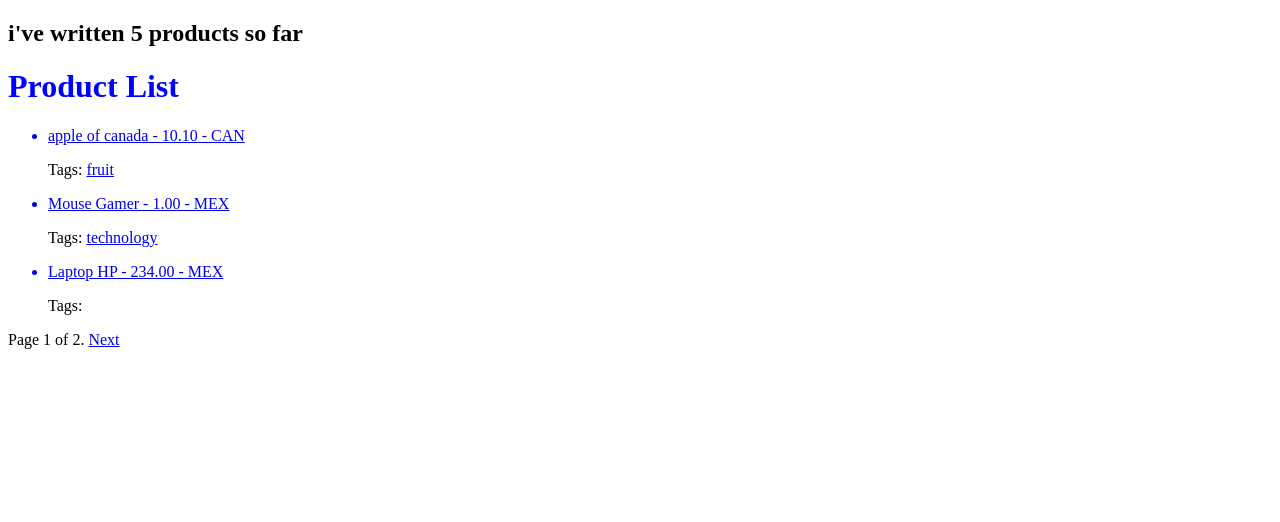
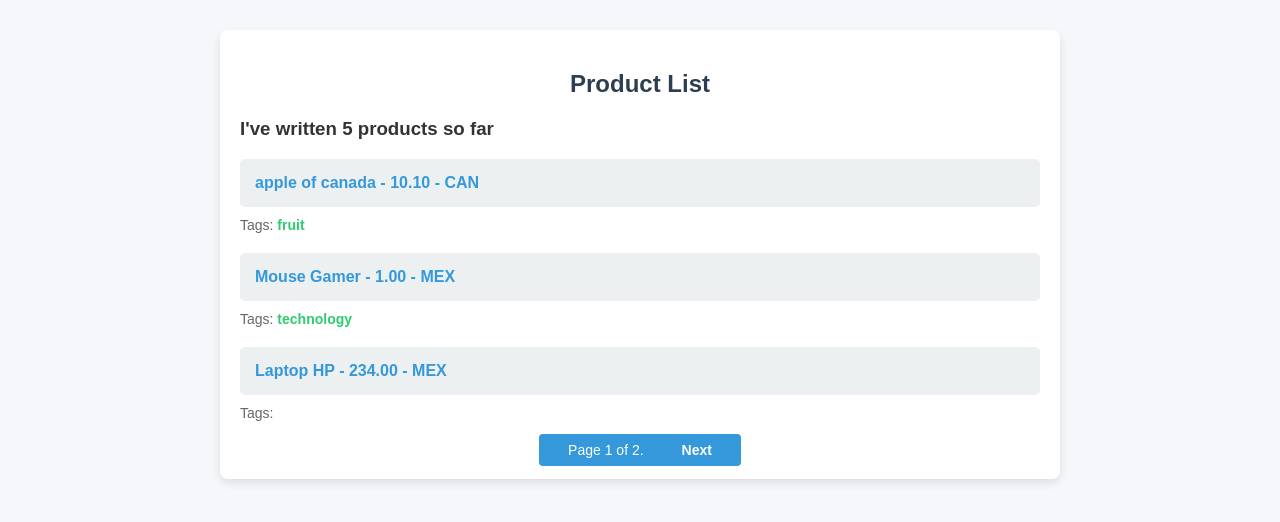
Before and after one commit to UrielMartinez21/Product-application, a Django app: page / in a window 1280 px wide. Shown: the top 522 px of the page. Run offline with Django 5.2, Linux system fonts and the light colour scheme; data comes from the database, SQL or seed files in the repository; parts of the project's set-up code (start-up, migrations or seed data) failed here and were passed over.

Commit message:
chore(styles): added new styles

```diff
--- a/static/css/main.css
+++ b/static/css/main.css
@@ -1,3 +1,84 @@
-h1 {
-    color: blue;
+/* main.css */
+
+body {
+    font-family: 'Arial', sans-serif;
+    margin: 0;
+    padding: 0;
+    background-color: #f5f7fa;
+    color: #333;
 }
+
+h2 {
+    text-align: center;
+    margin-top: 20px;
+    color: #2c3e50;
+}
+
+#content {
+    max-width: 800px;
+    margin: 30px auto;
+    background: #ffffff;
+    padding: 20px;
+    border-radius: 8px;
+    box-shadow: 0 4px 10px rgba(0, 0, 0, 0.1);
+}
+
+ul {
+    list-style-type: none;
+    padding: 0;
+}
+
+ul li {
+    background: #ecf0f1;
+    margin: 10px 0;
+    padding: 15px;
+    border-radius: 5px;
+    transition: background 0.3s;
+}
+
+ul li:hover {
+    background: #d0d7de;
+}
+
+a {
+    text-decoration: none;
+    color: #3498db;
+    font-weight: bold;
+}
+
+a:hover {
+    text-decoration: underline;
+}
+
+p {
+    margin: 5px 0 20px 0;
+    font-size: 14px;
+    color: #666;
+}
+
+p a {
+    color: #2ecc71;
+}
+
+p a:hover {
+    color: #27ae60;
+}
+
+/* Pagination styling if you use it */
+.pagination {
+    text-align: center;
+    margin-top: 20px;
+}
+
+.pagination a, .pagination span {
+    margin: 0 5px;
+    padding: 8px 12px;
+    background: #3498db;
+    color: #fff;
+    border-radius: 4px;
+    font-size: 14px;
+}
+
+.pagination a:hover {
+    background: #2980b9;
+}
--- a/templates/base.html
+++ b/templates/base.html
@@ -1,4 +1,3 @@
-{% load product_tags %}
 {% load static %}
 
 <!DOCTYPE html>
@@ -8,11 +7,13 @@
     <meta name="viewport" content="width=device-width, initial-scale=1.0">
     <title>Product - {% block title %}{% endblock %}</title>
     <link rel="stylesheet" href="{% static 'css/main.css' %}">
+    {% block styles%}{% endblock %}
 </head>
+
 <body>
-    <h2>i've written {% total_products%} products so far</h2>
     <div id="content">
         {% block content %}{% endblock %}
     </div>
 </body>
+
 </html>
--- a/templates/product/product_detail.html
+++ b/templates/product/product_detail.html
@@ -1,6 +1,8 @@
 {% extends "base.html" %}
+{% load static %}
 
 {% block title %}{{ product.name }}{% endblock %}
+
 
 {% block content %}
     <h1>{{ product.name }}</h1>
--- a/templates/product/product_list.html
+++ b/templates/product/product_list.html
@@ -1,9 +1,11 @@
 {% extends "base.html"%}
+{% load product_tags %}
 
 {% block title %}Product List{% endblock %}
 
 {% block content %}
-    <h1>Product List</h1>
+    <h2>Product List</h2>
+    <h3>I've written {% total_products%} products so far</h3>
     {% if tag %}
         <h2>Products tagged with "{{ tag.name }}"</h2>
     {% endif %}
```
